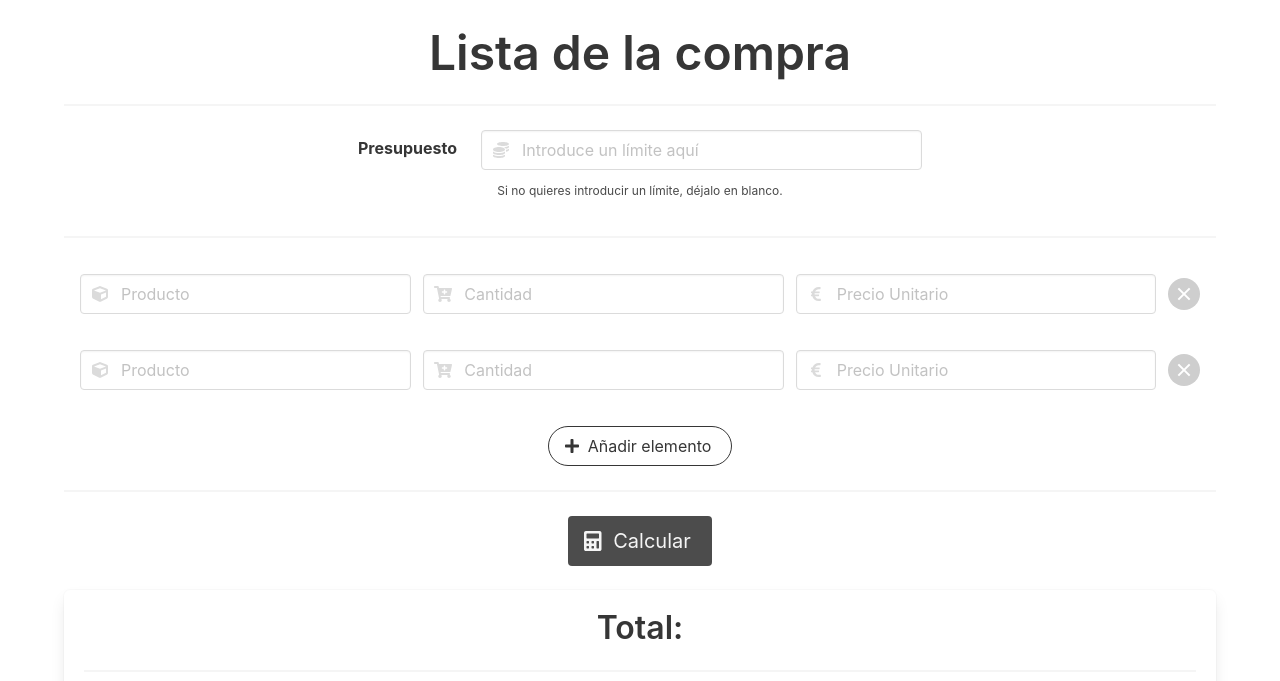
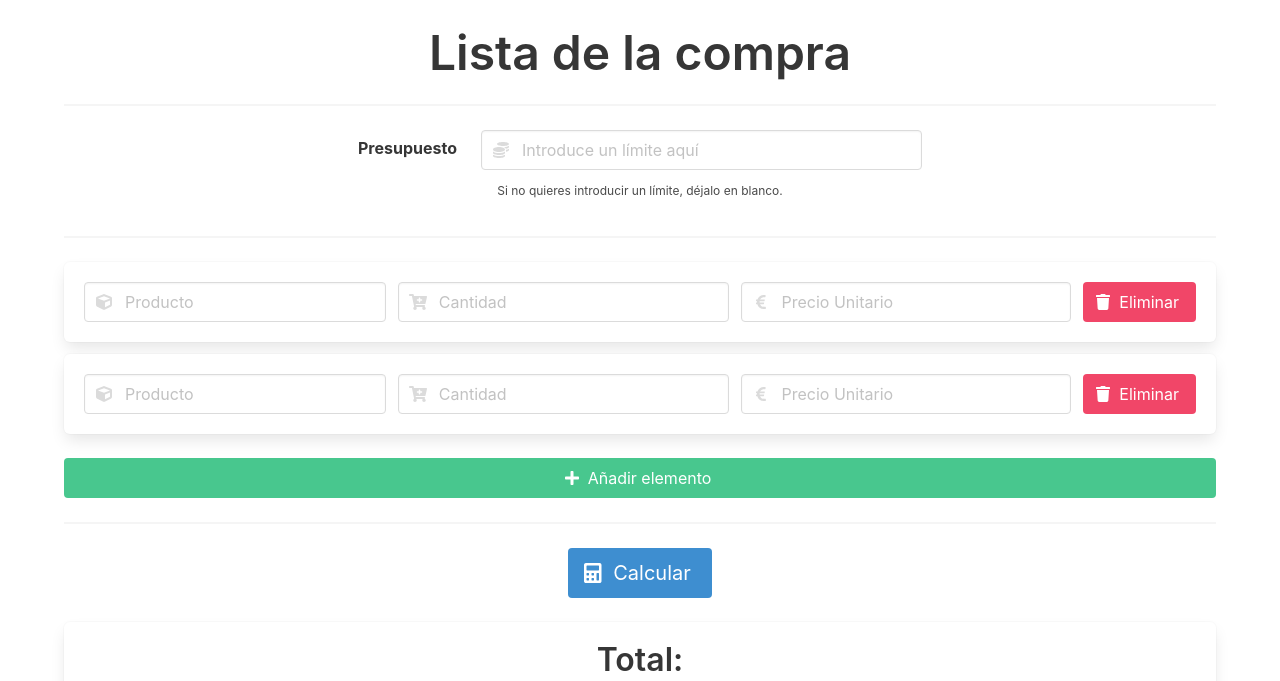
Before and after one commit to IsmaQO/lista.github.io, a plain HTML site: page index.html in a window 1280 px wide. Both pictures are taken after a click on the link "Añadir elemento". Shown: the part 78-759 px from the top of the page. Drawn offline with nearby package versions, Linux system fonts and the light colour scheme.

Commit message:
version 1.1

```diff
--- a/index.css
+++ b/index.css
@@ -20,3 +20,10 @@ input[type=number] {
   height: 0px;
   width: 0px;
 }
+
+@media screen and (max-width: 768px), print {
+  .button.is-fullwidth-mobile {
+  display: flex;
+  width: 100%;
+  }
+  }
--- a/index.html
+++ b/index.html
@@ -70,7 +70,8 @@
                         <div class="field-body">
                             <div class="field">
                                 <div class="control has-icons-left has-icons-right">
-                                    <input id="presupuesto" class="input" type="number" placeholder="Introduce un límite aquí">
+                                    <input id="presupuesto" class="input" type="number"
+                                        placeholder="Introduce un límite aquí">
                                     <span class="icon is-left">
                                         <i class="fas fa-coins"></i>
                                     </span>
@@ -87,18 +88,18 @@
             <hr>
             <div id="lista" class="block">
                 <p id="nothing" class="subtitle is-5"></p>
-                <div class="field is-horizontal" id="elem-01">
-                    <div class="field-body message-header has-background-white">
+                <div class="field is-horizontal box" id="elem-01">
+                    <div class="field-body">
                         <div class="field">
-                            <p class="control is-expanded has-icons-left">
-                                <input class="input" type="text" placeholder="Producto">
+                            <p class="control has-icons-left">
+                                <input class="input is-flex" type="text" placeholder="Producto">
                                 <span class="icon is-small is-left">
                                     <i class="fas fa-cube"></i>
                                 </span>
                             </p>
                         </div>
                         <div class="field">
-                            <p class="control is-expanded has-icons-left has-icons-right">
+                            <p class="control has-icons-left has-icons-right">
                                 <input id="ud-01" class="input" type="number" placeholder="Cantidad">
                                 <span class="icon is-small is-left">
                                     <i class="fas fa-cart-plus"></i>
@@ -106,22 +107,27 @@
                             </p>
                         </div>
                         <div class="field">
-                            <p class="control is-expanded has-icons-left has-icons-right">
+                            <p class="control has-icons-left has-icons-right">
                                 <input id="pre-01" class="input" type="number" placeholder="Precio Unitario">
                                 <span class="icon is-small is-left">
                                     <i class="fas fa-euro-sign"></i>
                                 </span>
                             </p>
                         </div>
-                        <button class="delete is-large" onclick="del(document.getElementById('elem-01'));"></button>
+                        <button class="button is-danger is-fullwidth-mobile" onclick="del(document.getElementById('elem-01'));">
+                            <span class="icon is-small is-left">
+                                <i class="fas fa-trash"></i>
+                            </span>
+                            <span>Eliminar</span>
+                        </button>
                     </div>
                 </div>
             </div>
-            <a class="button is-rounded is-outlined is-dark" onclick="add();"> <span class="icon is-small is-left">
+            <a class="button is-fullwidth is-success" onclick="add();"> <span class="icon is-small is-left">
                     <i class="fas fa-plus"></i>
                 </span><span>Añadir elemento</span></a>
             <hr>
-            <a class="button is-medium  is-light is-inverted" onclick="calc();"> <span class="icon is-small is-left">
+            <a class="button is-medium  is-info" onclick="calc();"> <span class="icon is-small is-left">
                     <i class="fas fa-calculator"></i>
                 </span><span>Calcular</span></a><br><br>
             <div class="box">
--- a/index.js
+++ b/index.js
@@ -20,9 +20,9 @@ function add() {
     document.getElementById("nothing").innerHTML = "";
   }
   let elem =
-    '<div class="field-body message-header has-background-white">' +
+    '<div class="field-body">' +
     '<div class="field">' +
-    '<p class="control is-expanded has-icons-left">' +
+    '<p class="control has-icons-left">' +
     '<input class="input" type="text" placeholder="Producto">' +
     '<span class="icon is-small is-left">' +
     '<i class="fas fa-cube"></i>' +
@@ -30,7 +30,7 @@ function add() {
     "</p>" +
     "</div>" +
     '<div class="field">' +
-    '<p class="control is-expanded has-icons-left has-icons-right">' +
+    '<p class="control has-icons-left has-icons-right">' +
     '<input id="ud-0' +
     index +
     '" class="input" type="number" placeholder="Cantidad">' +
@@ -40,7 +40,7 @@ function add() {
     "</p>" +
     "</div>" +
     '<div class="field">' +
-    '<p class="control is-expanded has-icons-left has-icons-right">' +
+    '<p class="control has-icons-left has-icons-right">' +
     '<input id="pre-0' +
     index +
     '" class="input" type="number" placeholder="Precio Unitario">' +
@@ -49,14 +49,19 @@ function add() {
     "</span>" +
     "</p>" +
     "</div>" +
-    '<a class="delete is-large" onclick="del(document.getElementById(\'elem-0' +
+    '<button class="button is-danger is-fullwidth-mobile" onclick="del(document.getElementById(\'elem-0' +
     index +
-    "'));\"></a>" +
+    "'));\">" +
+    '<span class="icon is-small is-left">' +
+    ' <i class="fas fa-trash"></i>' +
+    '</span>' +
+    '<span>Eliminar</span>' +
+    "</button>" +
     "</div>";
   let block_to_insert;
   let container_block;
   block_to_insert = document.createElement("div");
-  block_to_insert.setAttribute("class", "field is-horizontal");
+  block_to_insert.setAttribute("class", "field is-horizontal box");
   block_to_insert.setAttribute("id", "elem-0" + index);
   block_to_insert.innerHTML = elem;
 
```
